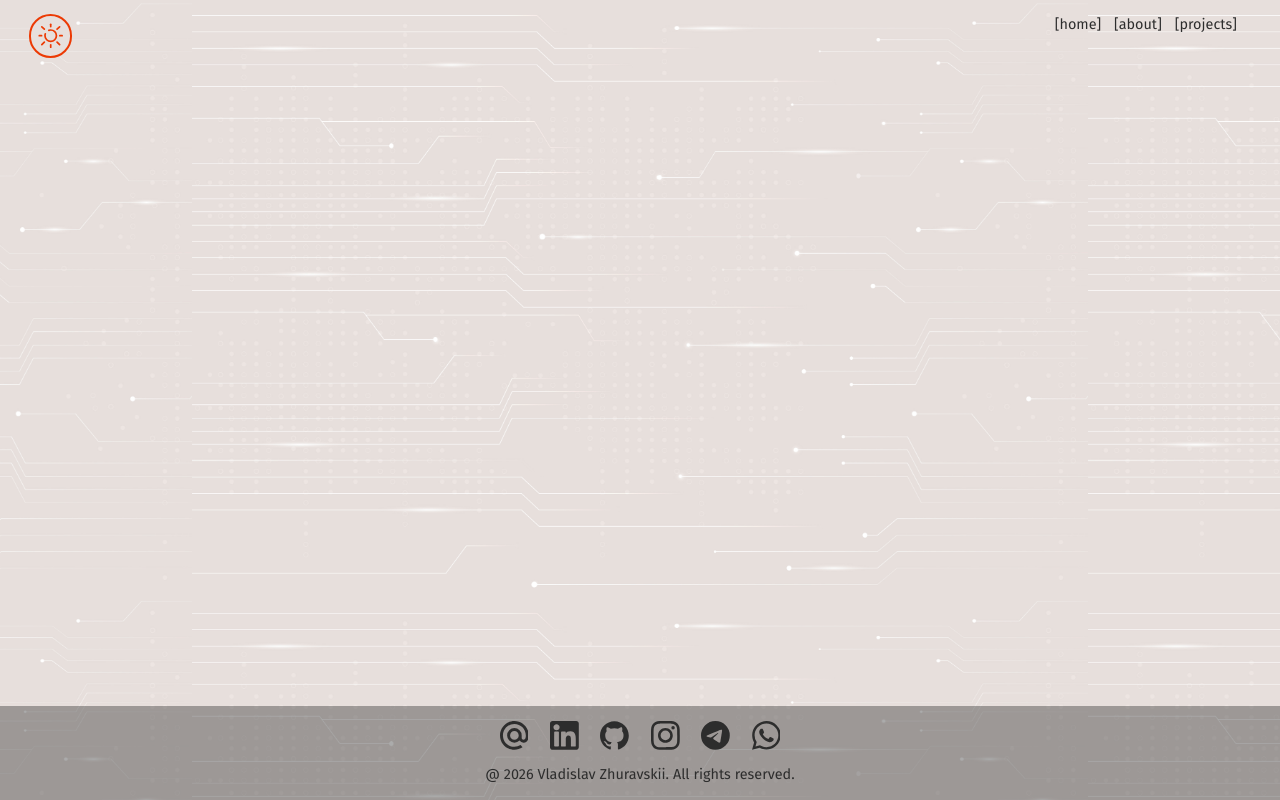
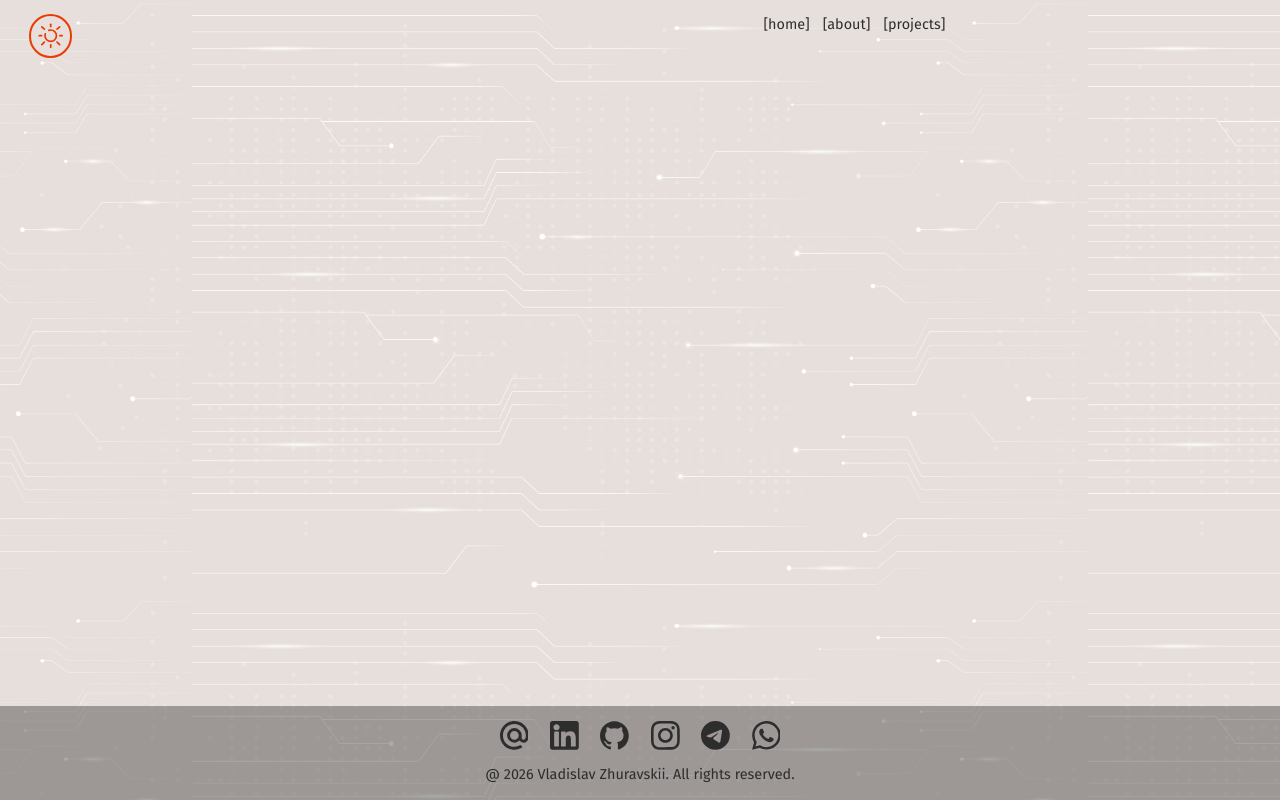
Before and after one commit to Tratatemium/Tratatemium.github.io, a React (Create React App) app: page /hobbies in a window 1280 px wide. Built offline with nearby package versions, Linux system fonts and the light colour scheme.

Commit message:
Add Hobbies page and update routing; center Navbar content

```diff
--- a/src/App.jsx
+++ b/src/App.jsx
@@ -4,6 +4,7 @@ import { BrowserRouter as Router, Routes, Route } from "react-router-dom";
 import Home from "./pages/Home";
 import About from "./pages/About";
 import Projects from "./pages/Projects";
+import Hobbies from "./pages/Hobbies"
 import ModeToggle from "./components/ModeToggle";
 import Navbar from "./components/Navbar";
 import Footer from "./components/Footer";
@@ -21,6 +22,7 @@ function App() {
             <Route path="/" element={<Home />} />
             <Route path="/about" element={<About />} />
             <Route path="/projects" element={<Projects />} />
+            <Route path="/hobbies" element={<Hobbies />} />
           </Routes>
         </main>
         <Footer />
--- a/src/App.module.css
+++ b/src/App.module.css
@@ -8,7 +8,7 @@
   position: fixed;
   display: flex;
   flex-direction: row;
-  justify-content: right;
+  justify-content: center;
   align-items: center;
   width: 100vw;
 
--- a/src/components/Navbar.module.css
+++ b/src/components/Navbar.module.css
@@ -1,7 +1,7 @@
 .nav {
   /* grid-area: nav; */
   display: flex;
-  /* transform: translateX(calc(-1 * var(--curtain-center-distance))); */
+  transform: translateX(calc(3 * var(--curtain-center-distance)));
   /* width: 100%; */
   /* position: relative; */
   z-index: 2;
--- /dev/null
+++ b/src/pages/Hobbies.jsx
@@ -0,0 +1,9 @@
+import styles from "./Hobbies.module.css"
+
+function Hobbies() {
+    return (
+        <></>
+    )
+};
+
+export default Hobbies;
```
Also changed, not shown: src/pages/Hobbies.module.css (added).
